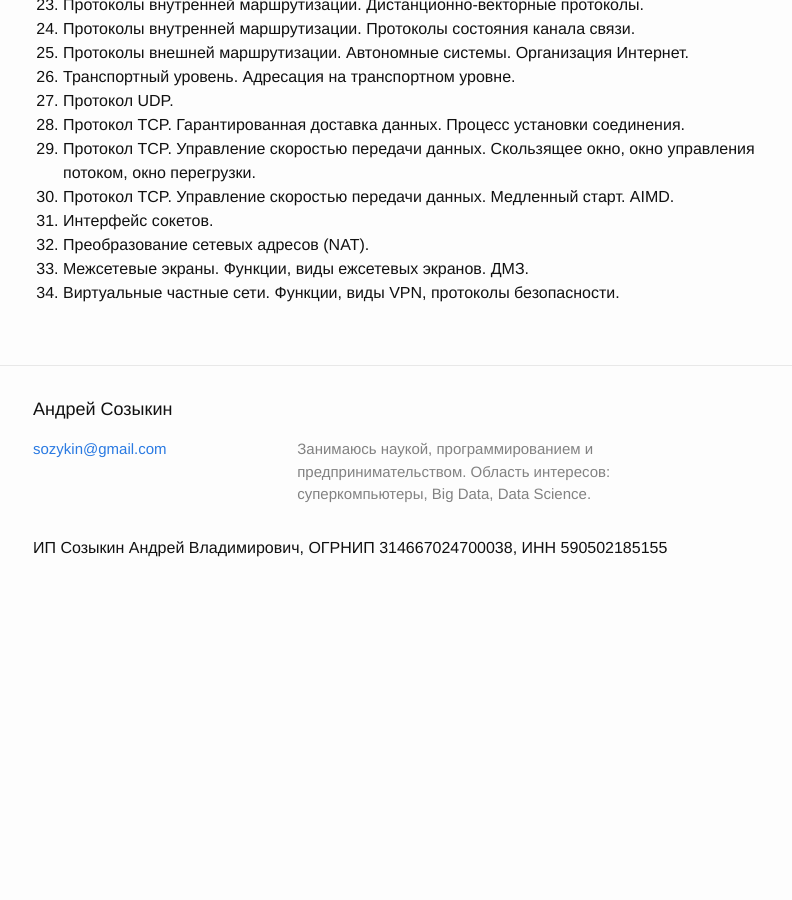
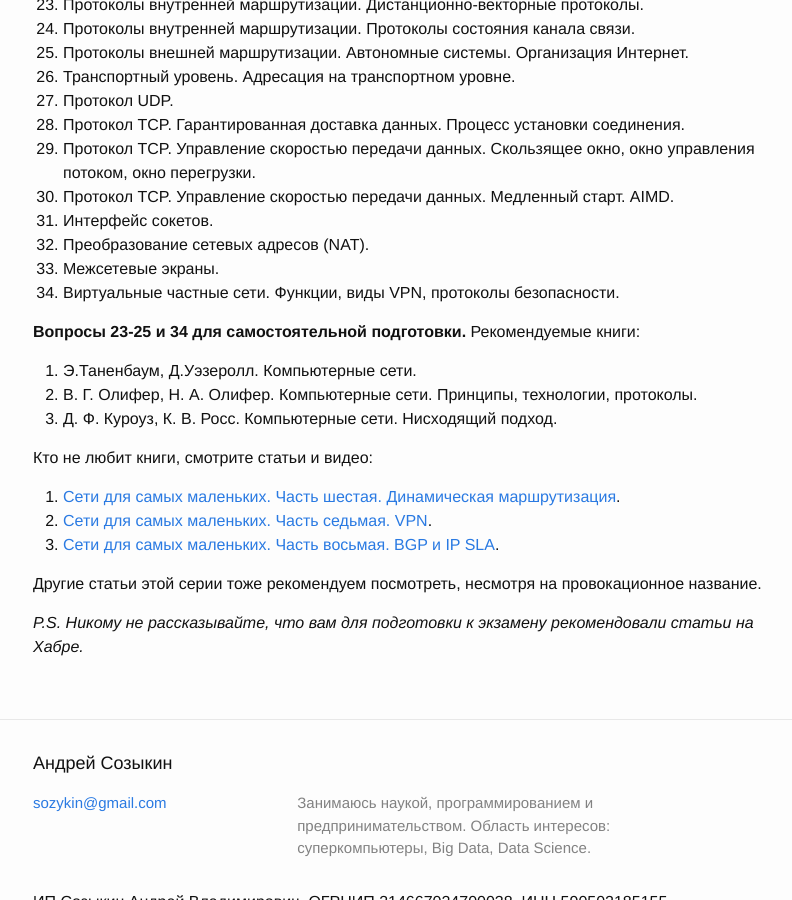
Before and after one commit to sozykin/asozykin.ru, a Jekyll site: the page built from _pages/netquest.md, in a window 1280 px wide and 900 px high, scrolled down 723 px. Shown: the whole window, without its empty margins (237-1029 px from the left). Built offline with Jekyll 4.4.1, drawn with Linux system fonts in a browser that asks for light colours; comment, search, counter and statistics services are not loaded; before the commit the page ends 1328 px from its top, so only the background shows below that.

Commit message:
Updated network exam questions

```diff
--- a/_pages/netquest.md
+++ b/_pages/netquest.md
@@ -36,5 +36,19 @@ permalink: /courses/netquest
 30. Протокол TCP. Управление скоростью передачи данных. Медленный старт. AIMD.
 31. Интерфейс сокетов.
 32. Преобразование сетевых адресов (NAT).
-33. Mежсетевые экраны. Функции, виды ежсетевых экранов. ДMЗ.
+33. Mежсетевые экраны.
 34. Виртуальные частные сети. Функции, виды VPN, протоколы безопасности.
+
+**Вопросы 23-25 и 34 для самостоятельной подготовки.** Рекомендуемые книги:
+1. Э.Таненбаум, Д.Уэзеролл. Компьютерные сети.
+2. В. Г. Олифер, Н. А. Олифер. Компьютерные сети. Принципы, технологии, протоколы.
+3. Д. Ф. Куроуз, К. В. Росс. Компьютерные сети. Нисходящий подход.
+
+Кто не любит книги, смотрите статьи и видео:
+1. [Сети для самых маленьких. Часть шестая. Динамическая маршрутизация](https://habrahabr.ru/post/156695/).
+2. [Сети для самых маленьких. Часть седьмая. VPN](https://habrahabr.ru/post/170895/).
+3. [Сети для самых маленьких. Часть восьмая. BGP и IP SLA](https://habrahabr.ru/post/184350/).
+
+Другие статьи этой серии тоже рекомендуем посмотреть, несмотря на провокационное название.
+
+*P.S. Никому не рассказывайте, что вам для подготовки к экзамену рекомендовали статьи на Хабре.*
```
